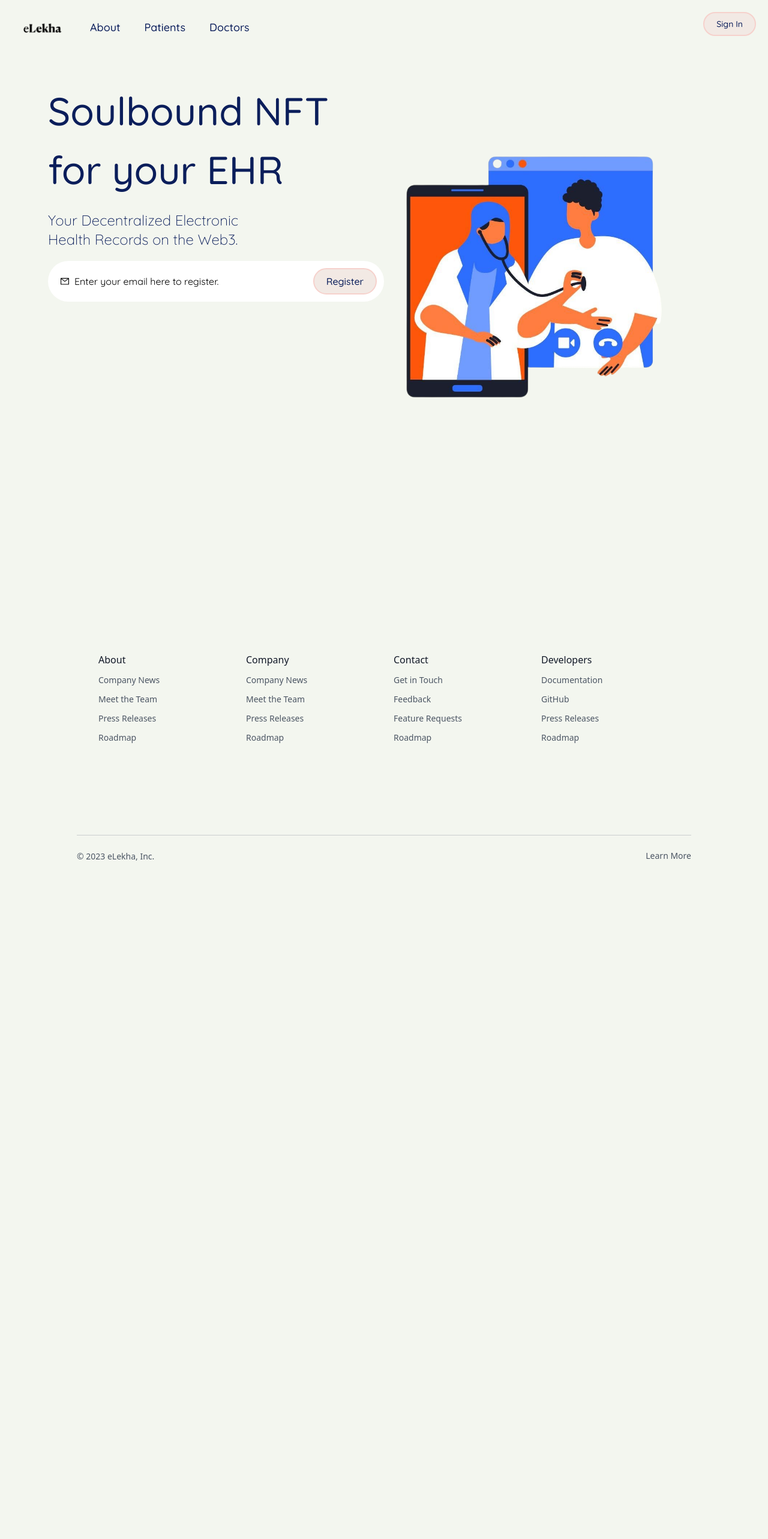
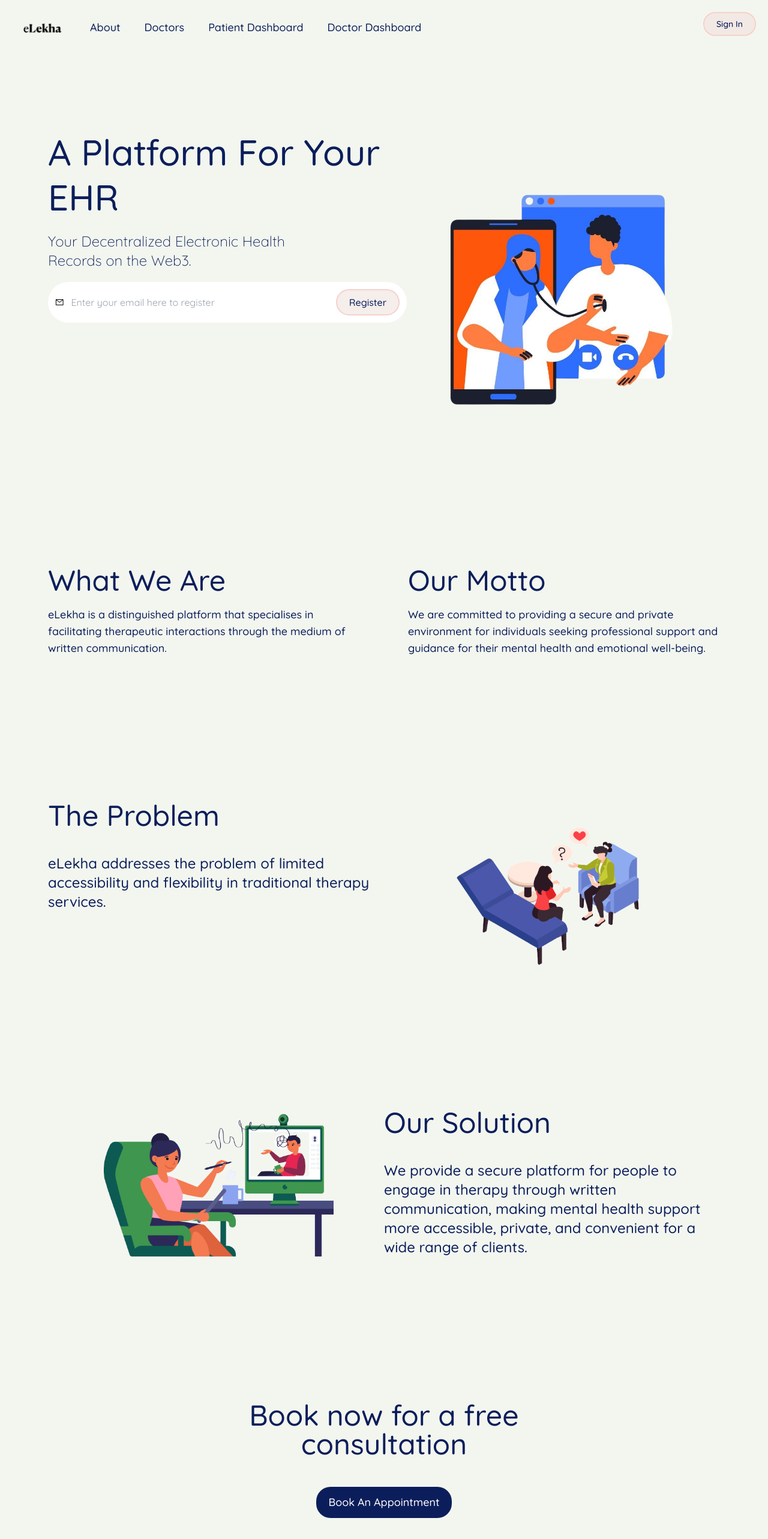
Before and after one commit to rmurarishetti/EHRSoulbound, a Next.js app in the folder ehr-soulbound/: page / in a window 1280 px wide. Shown: the top 2566 px of the page at 60% size. Before the commit the page ends 1454 px from the top, so only its background shows below. Built offline with nearby package versions, Linux system fonts and the light colour scheme; no server answers.

Commit message:
feat: doctors wip: userpage, homepage, navbar

```diff
--- a/ehr-soulbound/src/app/components/navbar.tsx
+++ b/ehr-soulbound/src/app/components/navbar.tsx
@@ -17,25 +17,28 @@ export function Navbar(){
                 <Link href="/about" className={'border-b-4 hover:border-[#0B1E5B] transition ease-in-out delay-50 duration-100' + (currentRoute === "/about" ? "border-b-4 border-[#0B1E5B]" : "border-b-4 border-transparent")}>
                     About
                 </Link>
+                <Link href="/doctors" className={ 'border-b-4 hover:border-[#0B1E5B] transition ease-in-out delay-50 duration-100' + (currentRoute === "/doctors" ? "border-b-4 border-[#0B1E5B]" : "border-b-4 border-transparent")}>
+                    Doctors
+                </Link>
                 <Link href="/user/home" className={'border-b-4 hover:border-[#0B1E5B] transition ease-in-out delay-50 duration-100' + (currentRoute === "/user/home" ? "border-b-4 border-[#0B1E5B]" : "border-b-4 border-transparent")}>
-                    Patients
+                    Patient Dashboard
                 </Link>
-                <Link href="/doctor/home" className={ 'border-b-4 hover:border-[#0B1E5B] transition ease-in-out delay-50 duration-100' + (currentRoute === "/doctor/home" ? "border-b-4 border-[#0B1E5B]" : "border-b-4 border-transparent")}>
-                    Doctors
+                <Link href="/user/doctor/home" className={ 'border-b-4 hover:border-[#0B1E5B] transition ease-in-out delay-50 duration-100' + (currentRoute === "/user/doctor/home" ? "border-b-4 border-[#0B1E5B]" : "border-b-4 border-transparent")}>
+                    Doctor Dashboard
                 </Link>
             </div>
             <div className="flex p-5 justify-end">
                 {!isLoading && !user &&
                 (
                     <div>
-                        <Link className="flex border-[2px] rounded-3xl border-[#F6D1CC] py-2 px-5 bg-[#f2e9e4] hover:bg-[#eadbd3] font-quicksand text-sm font-medium text-[#0B1E5B]" href="/api/auth/login">
+                        <Link className="flex border-[2px] rounded-3xl border-[#F6D1CC] py-2 px-5 bg-[#f2e9e4] hover:bg-[#eadbd3] font-quicksand text-sm font-[550] text-[#0B1E5B] transition ease-in-out delay-50 duration-200" href="/api/auth/login">
                             Sign In
                         </Link>
                     </div>
                 )}
                 {user&&(
                 <div>
-                    <Link className="flex border-[2px] rounded-3xl border-[#F6D1CC] py-2 px-5 bg-[#f2e9e4] hover:bg-[#eadbd3] font-quicksand text-sm font-medium text-[#0B1E5B]" href="/api/auth/logout">
+                    <Link className="flex border-[2px] rounded-3xl border-[#F6D1CC] py-2 px-5 bg-[#f2e9e4] hover:bg-[#eadbd3] font-quicksand text-sm font-[550] text-[#0B1E5B] transition ease-in-out delay-50 duration-200" href="/api/auth/logout">
                         Sign Out
                     </Link>
                 </div>)}
--- /dev/null
+++ b/ehr-soulbound/src/app/doctors/page.tsx
@@ -0,0 +1,13 @@
+
+
+const page = () => {
+  return (
+    <div>
+        <div className="flex w-full font-quicksand font-medium text-4xl p-5 items-center justify-center text-[#0B1E5B]">
+            Meet Our Doctors
+      </div>
+    </div>
+  )
+}
+
+export default page
--- a/ehr-soulbound/src/app/page.tsx
+++ b/ehr-soulbound/src/app/page.tsx
@@ -5,29 +5,83 @@ import prisma from "../../lib/prisma";
 
 export default async function Home() {
   return (
-    <main className="min-h-screen flex-col items-center">
-      <div className="flex justify-start p-10">
-        <div className="pl-10 w-1/2">
-          <div className="font-quicksand text-[65px] font-medium text-[#0B1E5B]">
-            Soulbound NFT for your EHR
+    <main className="min-h-screen flex flex-row items-center">
+      <div className="flex flex-wrap justify-start p-10">
+        <div className="flex flex-row pl-10 my-20">
+          <div className="mr-10">
+            <h3 className="font-quicksand text-6xl/tight font-medium text-[#0B1E5B]">
+              A Platform For Your EHR
+            </h3>
+            <div className="w-4/5 pt-5 font-quicksand text-2xl font-extralight text-[#0B1E5B]">
+              Your Decentralized Electronic Health Records on the Web3.
+            </div>
+            <div className="pt-5">
+              <div className="flex flex-row flex-wrap bg-white rounded-full p-3">
+                <div className="flex w-1/2 items-center">
+                  <AiOutlineMail/>
+                  <input type="text" className="flex font-quicksand gap-2 ml-3 focus:outline-none" style={{width: "100%"}}placeholder="Enter your email here to register"/>
+                </div>
+                <Link type='submit' className="flex ml-auto border-[2px] rounded-3xl border-[#F6D1CC] py-2 px-5 bg-[#f2e9e4]/75 hover:bg-[#eadbd3]/75 font-quicksand text-base font-medium text-[#0B1E5B] transition ease-in-out delay-50 duration-200" href="/">
+                  Register
+                </Link>
+              </div>
+            </div>
           </div>
-          <div className="w-3/5 pt-5 font-quicksand text-2xl font-extralight text-[#0B1E5B]">
-            Your Decentralized Electronic Health Records on the Web3.
+          <div>
+            <Image alt="homebg" src="/homeBackground.png" width="600" height="400"/>
           </div>
-          <div className="pt-5 items-center">
-            <div className="flex justify-between bg-white rounded-full items-center p-3">
-              <div className="flex font-quicksand gap-2 pl-2 items-center">
-                <AiOutlineMail/>
-                Enter your email here to register.
+        </div>
+        <div className="flex flex-row flex-wrap px-10 my-20 font-quicksand font-medium text-[#0B1E5B]">
+          <div className="flex w-1/2 pr-10 text-5xl">
+            What We Are
+          </div>
+          <div className="flex w-1/2 pl-10 text-5xl">
+            Our Motto
+          </div>
+          <div className="flex w-1/2 pt-5 pr-10 text-lg">
+            eLekha is a distinguished platform that specialises in facilitating therapeutic interactions through the medium of written communication.
+          </div>
+          <div className="flex w-1/2 pt-5 pl-10 text-lg">
+            We are committed to providing a secure and private environment for individuals seeking professional support and guidance for their mental health and emotional well-being.
+          </div>
+        </div>
+        <div className="flex flex-wrap justify-start font-medium text-[#0B1E5B] my-20">
+          <div className="flex flex-row px-10 my-20">
+            <div className="w-1/2">
+              <div className="font-quicksand text-5xl">
+                The Problem
               </div>
-              <div>
-                <Link className="flex border-[2px] rounded-3xl border-[#F6D1CC] py-2 px-5 bg-[#f2e9e4] hover:bg-[#eadbd3] font-quicksand text-base font-medium text-[#0B1E5B]" href="/">Register</Link>
+              <div className="mt-10 font-quicksand text-2xl">
+                eLekha addresses the problem of limited accessibility and flexibility in traditional therapy services.
+              </div>
+            </div>
+            <div className="flex w-1/2 items-center justify-center">
+              <Image alt="psych-1.png" src="/psych-1.png" width="600" height="450" style={{width: "70%", height: "auto"}}/>
+            </div>
+          </div>
+          <div className="flex flex-row px-10 my-20 items-end justify-end">
+            <div className="flex w-1/2 items-center justify-center">
+              <Image alt="psych-2.png" src="/psych-2.png" width="580" height="435" style={{width: "70%", height: "auto"}}/>
+            </div>
+            <div className="w-1/2">
+              <div className="font-quicksand text-5xl">
+                Our Solution
+              </div>
+              <div className="mt-10 font-quicksand text-2xl">
+                We provide a secure platform for people to engage in therapy through written communication, making mental health support more accessible, private, and convenient for a wide range of clients.
               </div>
             </div>
           </div>
         </div>
-        <div className="w-1/2">
-          <Image alt="homebg" src="/homeBackground.png" width="600" height="400"/>
+        <div className="w-full flex items-center justify-center my-20 px-10 font-quicksand font-medium text-[#0B1E5B]">
+          <div className="w-1/2 flex flex-col flex-wrap items-center">
+            <div className="text-5xl text-center">
+              Book now for a free consultation
+            </div>
+            <Link className="w-fit rounded-3xl mt-12 py-3 px-5 bg-[#0B1E5B] hover:bg-[#1e388a] font-quicksand text-lg text-[#ffffff] transition ease-in-out delay-50 duration-200" href="/user/home">
+              Book An Appointment
+            </Link>
+          </div>
         </div>
       </div>
     </main>
--- a/ehr-soulbound/src/app/doctor/home/page.tsx
+++ b/ehr-soulbound/src/app/user/doctor/home/page.tsx
@@ -7,7 +7,7 @@ export default function page() {
           <div>
             <h3 className='font-quicksand font-medium text-4xl px-5 py-5 text-[#0B1E5B]'>Welcome, Dr.XYZ</h3>
           </div>
-          <div className="w-3/4 flex justify-between text-[#f2e9e4]/90 text-xs font-quicksand font-bold p-5 rounded-2xl" style={{ backgroundColor: "rgba(11, 30, 91, 0.6)" }}>
+          <div className="w-4/5 flex justify-between text-[#f2e9e4]/90 text-xs font-quicksand font-bold p-5 rounded-2xl" style={{ backgroundColor: "rgba(11, 30, 91, 0.6)" }}>
             <div>S.No.</div>
             <div>Patient Name</div>
             <div>Disease</div>
@@ -18,9 +18,11 @@ export default function page() {
             <div>Prescription File</div>
             <div>Lab Test</div>
             <div>Lab Report File</div>
+            <div>Remarks</div>
           </div>
-          <div className="w-3/4 flex justify-between text-[#0B1E5B] text-xs font-quicksand font-bold p-5 rounded-2xl" style={{ backgroundColor: "rgba(11, 30, 91, 0.3)" }}>
+          <div className="w-4/5 flex justify-between text-[#0B1E5B] text-xs font-quicksand font-bold p-5 rounded-2xl" style={{ backgroundColor: "rgba(11, 30, 91, 0.3)" }}>
             <div>1</div>
+            <div>Data</div>
             <div>Data</div>
             <div>Data</div>
             <div>Data</div>
```
Also changed, not shown: ehr-soulbound/src/app/about/page.tsx (added, +42 -0 lines), ehr-soulbound/src/app/user/doctor-visit/page.tsx (+25 -26 lines), ehr-soulbound/src/app/user/home/page.tsx (+43 -10 lines), ehr-soulbound/public/psych-1.png (added), ehr-soulbound/public/psych-2.png (added).
